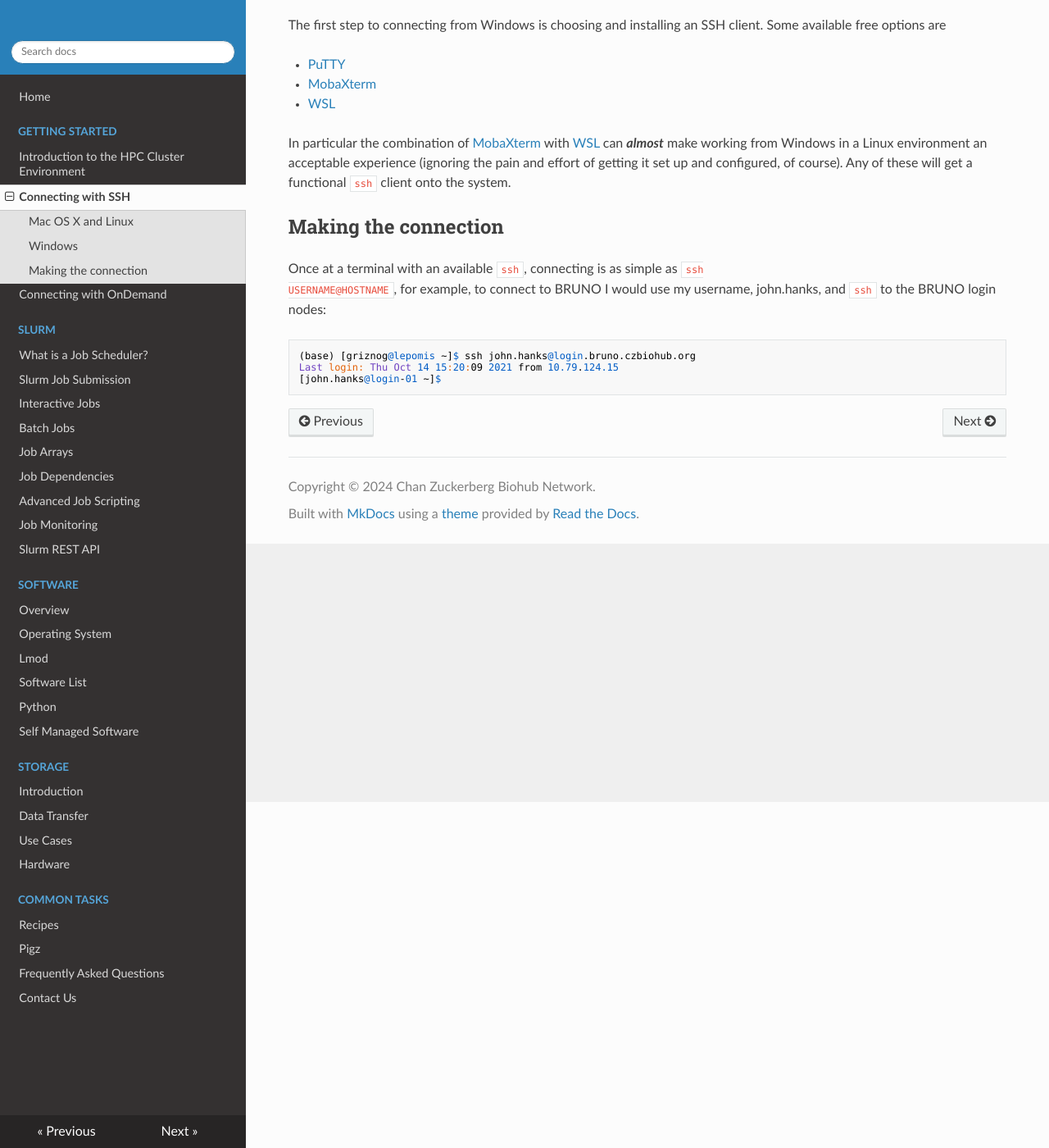
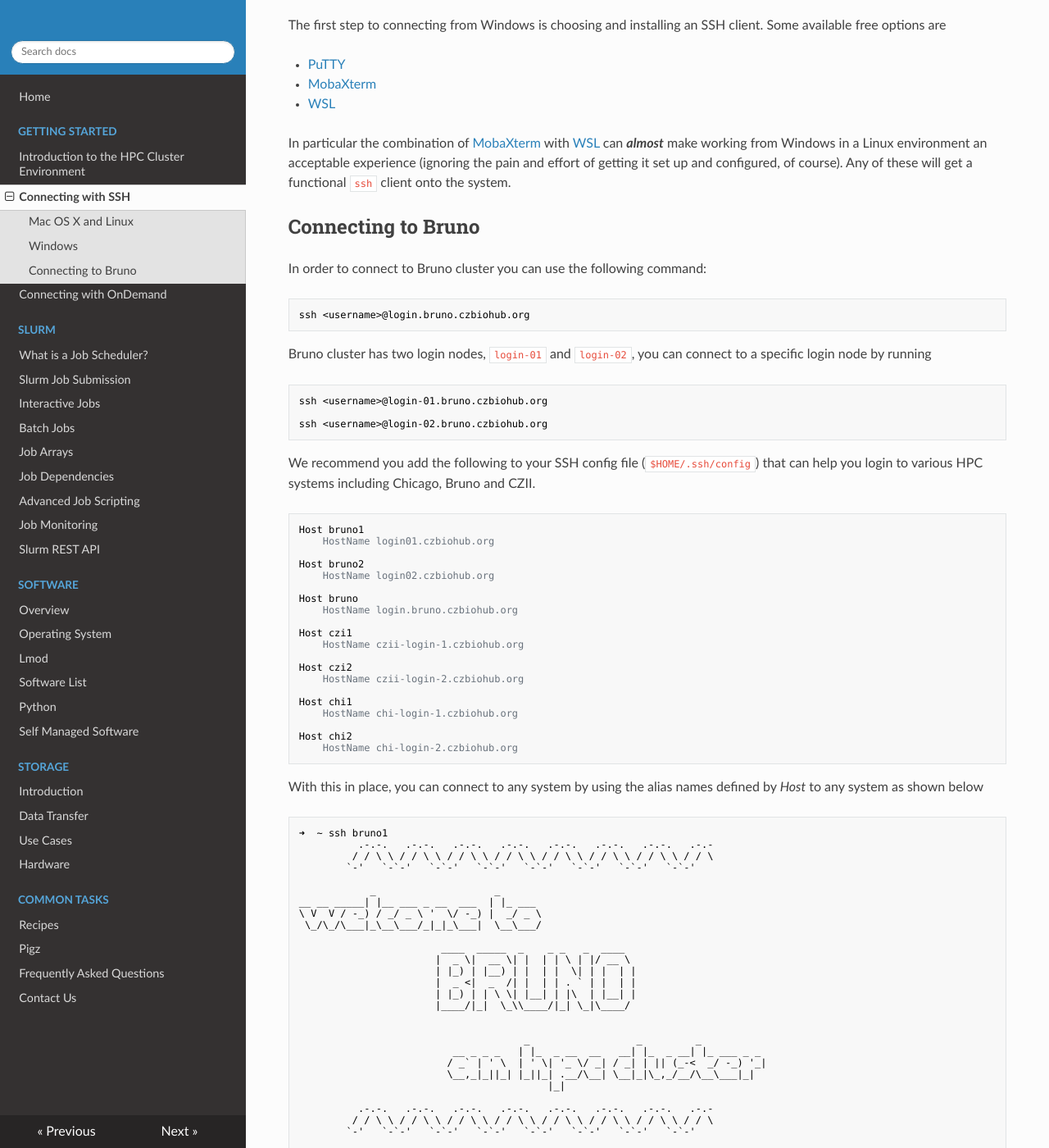
Before and after one commit to biohub-hpc/hpcuserguide, an MkDocs documentation site: the page built from docs/getting_started/connecting_with_ssh.md, in a window 1280 px wide and 1400 px high, scrolled down 422 px. Shown: the whole window at 82% size. Built offline with MkDocs 1.6.1, drawn with Linux system fonts in a browser that asks for light colours; nearby versions of some CDN libraries; some of the changed text lies outside the part shown.

Commit message:
add ssh details along ssh config detail

````diff
--- a/docs/getting_started/connecting_with_ssh.md
+++ b/docs/getting_started/connecting_with_ssh.md
@@ -28,13 +28,95 @@ with [WSL](https://docs.microsoft.com/en-us/windows/wsl/install) can
 experience (ignoring the pain and effort of getting it set up and configured,
 of course).  Any of these will get a functional `ssh` client onto the system.
 
-## Making the connection
+## Connecting to Bruno
 
-Once at a terminal with an available `ssh`, connecting is as simple as `ssh
-USERNAME@HOSTNAME`, for example, to connect to BRUNO I would use my username, john.hanks, and `ssh` to the BRUNO login nodes:
+In order to connect to Bruno cluster you can use the following command:
+
+```command
+ssh <username>@login.bruno.czbiohub.org
+```
+
+Bruno cluster has two login nodes, `login-01` and `login-02`, you can connect to a specific login node by running
+
+```command
+ssh <username>@login-01.bruno.czbiohub.org
+
+ssh <username>@login-02.bruno.czbiohub.org
+```
+
+We recommend you add the following to your SSH config file (`$HOME/.ssh/config`) that can help you login to various HPC systems
+including Chicago, Bruno and CZII.
 
 ```
-(base) [griznog@lepomis ~]$ ssh john.hanks@login.bruno.czbiohub.org
-Last login: Thu Oct 14 15:20:09 2021 from 10.79.124.15
-[john.hanks@login-01 ~]$
+Host bruno1
+	HostName login01.czbiohub.org
+
+Host bruno2
+	HostName login02.czbiohub.org
+
+Host bruno
+	HostName login.bruno.czbiohub.org
+
+Host czi1
+	HostName czii-login-1.czbiohub.org
+
+Host czi2
+	HostName czii-login-2.czbiohub.org
+
+Host chi1
+	HostName chi-login-1.czbiohub.org
+
+Host chi2
+	HostName chi-login-2.czbiohub.org
 ```
+
+With this in place, you can connect to any system by using the alias names defined by *Host* to any system as shown below
+
+```console
+➜  ~ ssh bruno1
+          .-.-.   .-.-.   .-.-.   .-.-.   .-.-.   .-.-.   .-.-.   .-.-
+         / / \ \ / / \ \ / / \ \ / / \ \ / / \ \ / / \ \ / / \ \ / / \
+        `-'   `-`-'   `-`-'   `-`-'   `-`-'   `-`-'   `-`-'   `-`-'
+
+            _                    _
+__ __ _____| |__ ___ _ __  ___  | |_ ___
+\ V  V / -_) / _/ _ \ '  \/ -_) |  _/ _ \
+ \_/\_/\___|_\__\___/_|_|_\___|  \__\___/
+
+                        ____  _____  _    _ _   _  ____
+                       |  _ \|  __ \| |  | | \ | |/ __ \
+                       | |_) | |__) | |  | |  \| | |  | |
+                       |  _ <|  _  /| |  | | . ` | |  | |
+                       | |_) | | \ \| |__| | |\  | |__| |
+                       |____/|_|  \_\\____/|_| \_|\____/
+
+
+                                      _                  _         _
+                          __ _ _ _   | |_  _ __  __   __| |_  _ __| |_ ___ _ _
+                         / _` | ' \  | ' \| '_ \/ _| / _| | || (_-<  _/ -_) '_|
+                         \__,_|_||_| |_||_| .__/\__| \__|_|\_,_/__/\__\___|_|
+                                          |_|
+
+          .-.-.   .-.-.   .-.-.   .-.-.   .-.-.   .-.-.   .-.-.   .-.-
+         / / \ \ / / \ \ / / \ \ / / \ \ / / \ \ / / \ \ / / \ \ / / \
+        `-'   `-`-'   `-`-'   `-`-'   `-`-'   `-`-'   `-`-'   `-`-'
+
+     #hpc-community: https://czbiohubnetwork.enterprise.slack.com/archives/C02CF73PLC8
+       #hpc-czii: https://czbiohubnetwork.enterprise.slack.com/archives/C058XEVPJLA
+      #hpc-chicago: https://czbiohubnetwork.enterprise.slack.com/archives/C07LNP3BW3Y
+        #hpc-ny: https://czbiohubnetwork.enterprise.slack.com/archives/C07LCARK7HR
+
+                        User Guide: https://hpc.czbiohub.org
+
+
+Notice to all users:
+   The BRUNO Environments must not be used for storing, processing, or transmitting
+   private or protected data, including:
+       * Personally Identifiable Information (PII)
+       * Protected Health Information (PHI)
+       * Any other data protected by obligations of confidentiality
+
+Activate the web console with: systemctl enable --now cockpit.socket
+
+Last login: Thu Jan 30 08:59:25 2025 from 100.64.0.34
+```
````
